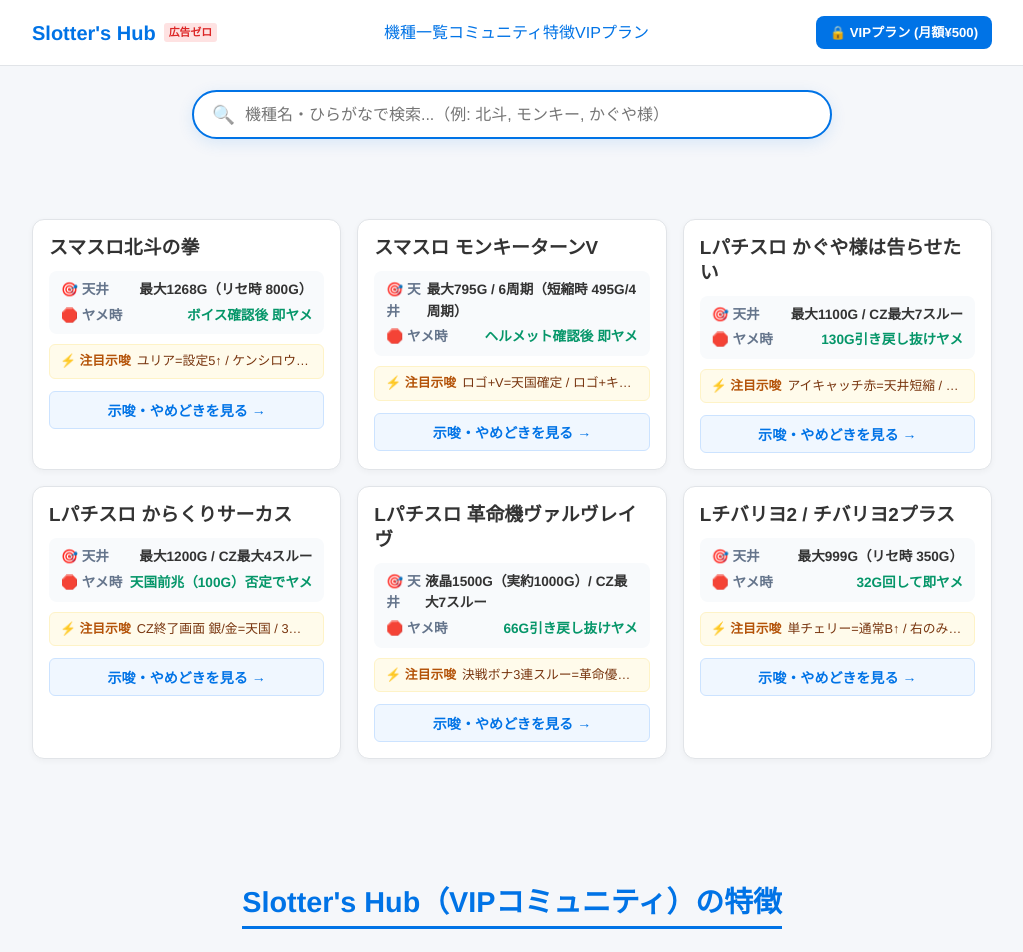
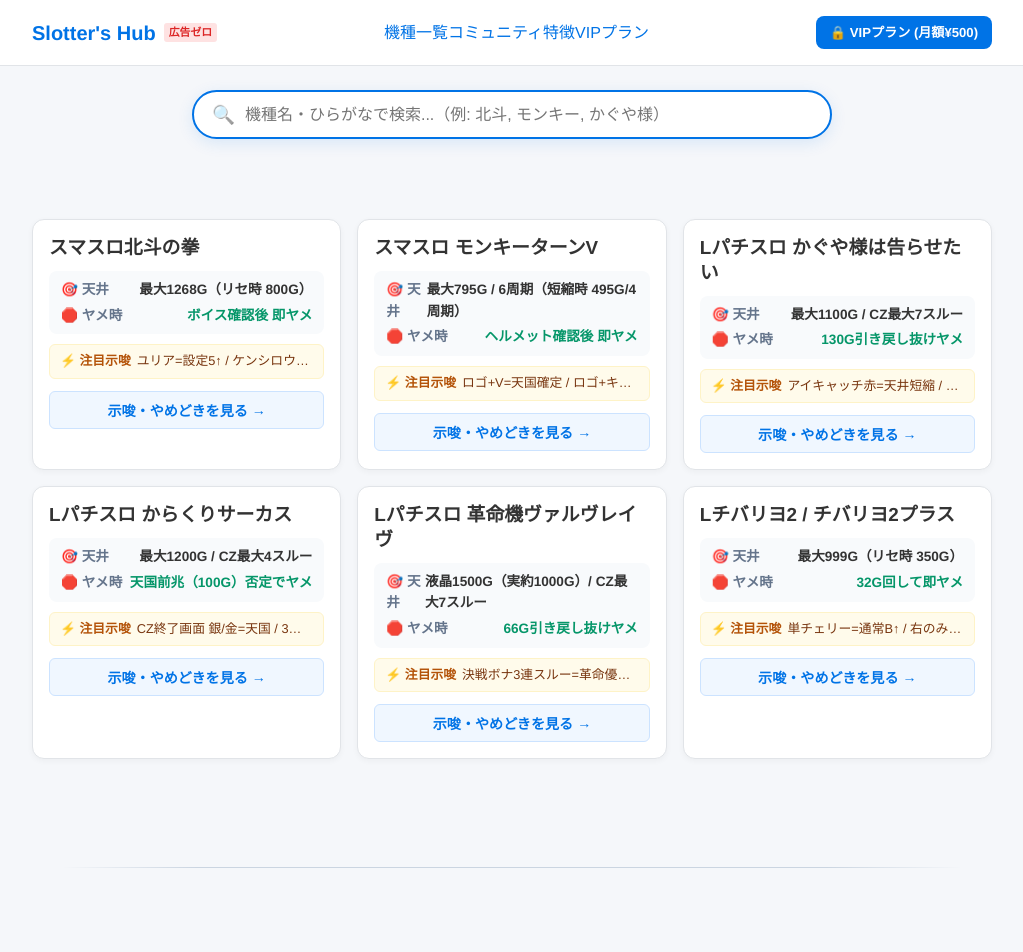
Before and after one commit to yuya7-7/slotters-hub-homepage, a React (Vite) app: page / in a window 1280 px wide. Shown: the top 952 px of the page, without its empty margins (128-1151 px from the left). Built offline with nearby package versions, Linux system fonts and the light colour scheme.

Commit message:
Add modern subtle gradient section dividers between machines directory, features, and pricing

```diff
--- a/src/App.css
+++ b/src/App.css
@@ -7,6 +7,14 @@
 
 .search-wrapper {
   margin-bottom: 20px;
+}
+
+.section-divider {
+  border: none;
+  height: 1px;
+  background: linear-gradient(90deg, transparent, #cbd5e1 15%, #cbd5e1 85%, transparent);
+  margin: 48px auto;
+  max-width: 900px;
 }
 
 /* Search Section */
--- a/src/App.tsx
+++ b/src/App.tsx
@@ -79,6 +79,9 @@
           )}
         </section>
 
+        {/* Section Divider */}
+        <hr className="section-divider" />
+
         {/* Community 4 Features Section (4大カード) */}
         <section id="features" className="features-section">
           <div className="section-title-wrap">
@@ -120,6 +123,9 @@
             </div>
           </div>
         </section>
+
+        {/* Section Divider */}
+        <hr className="section-divider" />
 
         {/* VIP Pricing Section */}
         <section id="plans" className="plans-section">
```
